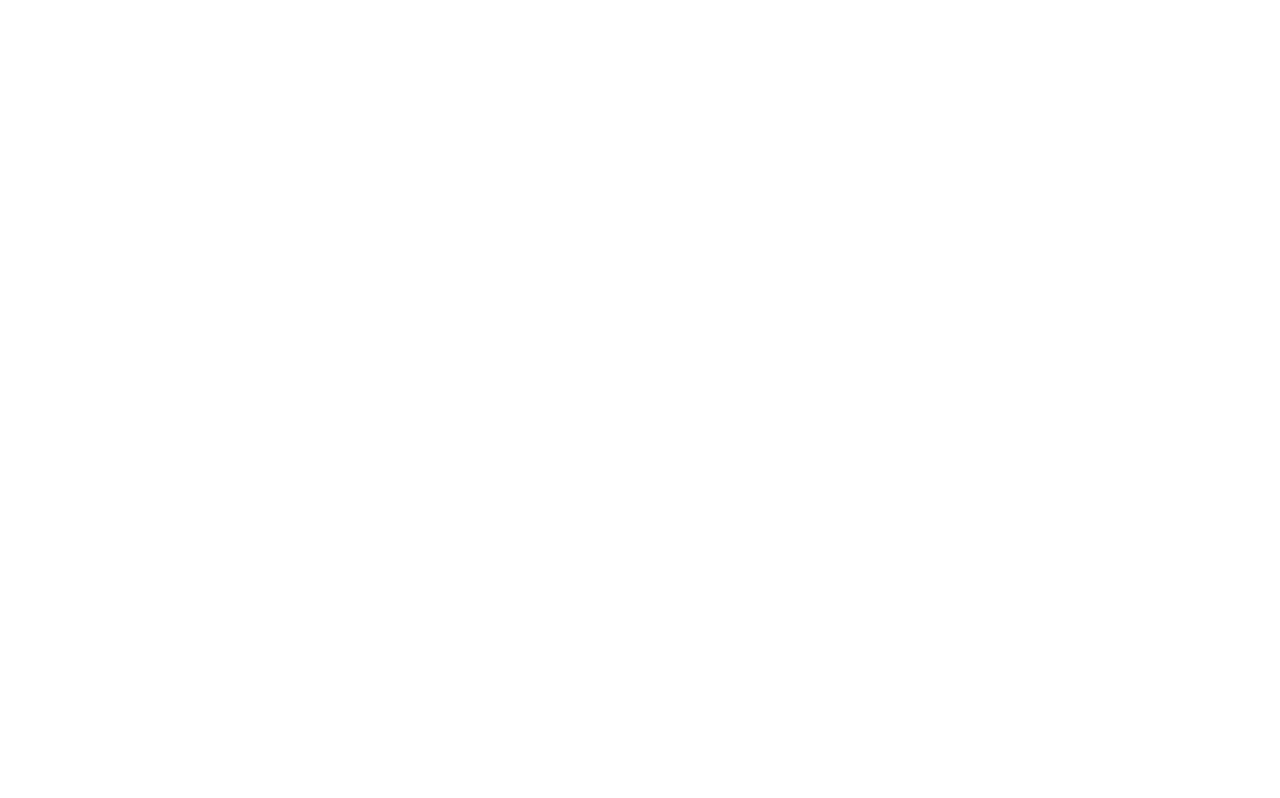
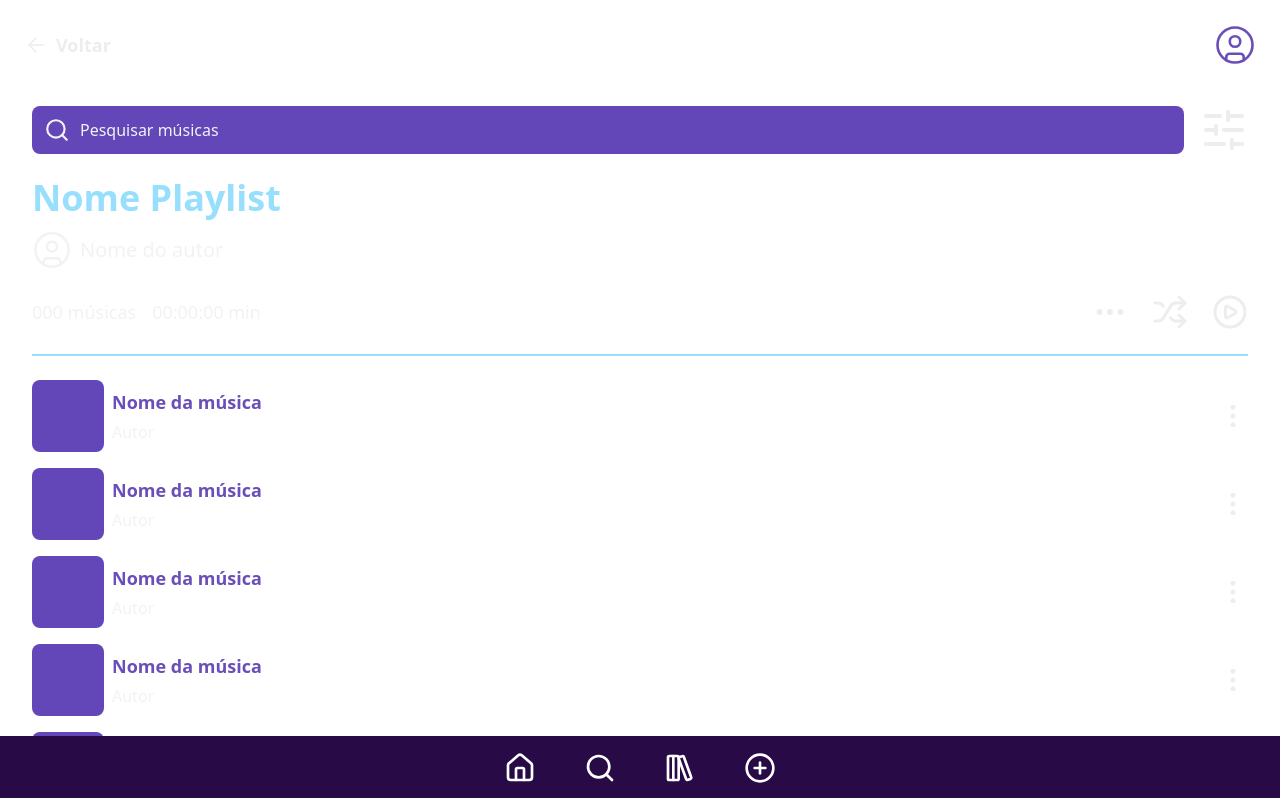
Before and after one commit to ilorenco/taprify, a React (Vite) app in the folder frontend/: page /playlist-details in a window 1280 px wide. Before the commit this address had no page. Shown: the top 798 px of the page. Built offline with nearby package versions, Linux system fonts and the light colour scheme.

Commit message:
feat: adiciona a página de detalhes das playlists

```diff
--- a/frontend/src/Router.jsx
+++ b/frontend/src/Router.jsx
@@ -5,6 +5,7 @@
 import { Home } from './pages/Home';
 import { Search } from './pages/Search';
 import { Library } from './pages/Library';
+import { PlaylistDetails } from './pages/PlaylistDetails';
 
 export function Router() {
     return (
@@ -16,6 +17,7 @@
                     <Route path="/" element={<Home />} />
                     <Route path="/search" element={<Search />} />
                     <Route path="/library" element={<Library />} />
+                    <Route path="/playlist-details" element={<PlaylistDetails />} />
                 </Route>
             </Routes>
         </BrowserRouter>
--- a/frontend/src/components/commons/Header/index.jsx
+++ b/frontend/src/components/commons/Header/index.jsx
@@ -5,13 +5,13 @@
 export function Header() {
     const location = useLocation();
     const isSearchPage = location.pathname === '/search';
-    const isLibraryPage = location.pathname === '/library';
+    const isLibraryOrPlaylistDetailsPage = location.pathname === '/library' || location.pathname === '/playlist-details';
 
     return (
         <div className="flex items-center justify-between py-6 px-6">
             {isSearchPage ? (
                 <h1 className="text-2xl font-bold text-blue-light">Pesquisar</h1>
-            ) : isLibraryPage ? (
+            ) : isLibraryOrPlaylistDetailsPage ? (
                 <button className="flex items-center gap-2">
                     <ArrowLeftIcon size={24} color="var(--color-base-input)" strokeWidth={1.5} className="cursor-pointer" />
                     <h1 className="text-lg font-bold text-base-input">Voltar</h1>
--- /dev/null
+++ b/frontend/src/pages/PlaylistDetails/components/TrackCard/index.jsx
@@ -0,0 +1,18 @@
+import { EllipsisVerticalIcon } from "lucide-react"
+
+export function TrackCard() {
+    return (
+        <div className="flex items-center justify-between">
+            <div className="w-full h-[72px] rounded-lg flex items-center gap-2">
+                <div className="w-[72px] h-[72px] bg-purple-ultra-violet rounded-lg"></div>
+                <div className="flex flex-col gap-1">
+                    <h1 className="font-semibold text-purple-royalty text-lg truncate">Nome da música</h1>
+                    <h2 className="font-medium text-base-card text-base">Autor</h2>
+                </div>
+            </div>
+            <div>
+                <EllipsisVerticalIcon size={30} color="var(--color-base-input)" strokeWidth={2} className="cursor-pointer" />
+            </div>
+        </div>
+    )
+}
--- /dev/null
+++ b/frontend/src/pages/PlaylistDetails/index.jsx
@@ -0,0 +1,86 @@
+import { SearchBar } from '../../components/ui/SearchBar';
+import { SlidersHorizontalIcon, CircleUserIcon, EllipsisIcon, ShuffleIcon, CirclePlayIcon } from 'lucide-react';
+import { TrackCard } from './components/TrackCard';
+
+export function PlaylistDetails() {
+    return (
+        <div className="flex flex-col h-full w-full px-4 md:px-6 lg:px-8 py-4">
+            {/* Seção fixa do cabeçalho */}
+            <div className="flex flex-col gap-4 md:gap-6">
+                <div className="flex items-center justify-between gap-3 md:gap-4">
+                    <SearchBar placeholder="Pesquisar músicas" />
+                    <SlidersHorizontalIcon
+                        size={32}
+                        color="var(--color-base-input)"
+                        strokeWidth={2}
+                        className="cursor-pointer shrink-0 sm:w-9 sm:h-9 md:w-10 md:h-10 lg:w-12 lg:h-12"
+                    />
+                </div>
+
+                <div className="flex flex-col gap-2 md:gap-3">
+                    <h1 className="text-xl sm:text-2xl md:text-3xl lg:text-4xl font-bold text-blue-light">
+                        Nome Playlist
+                    </h1>
+                    <div className="flex items-center gap-2">
+                        <CircleUserIcon
+                            size={32}
+                            color="var(--color-base-card)"
+                            strokeWidth={1.5}
+                            className="sm:w-9 sm:h-9 md:w-10 md:h-10"
+                        />
+                        <h2 className="font-medium text-base-card text-base sm:text-lg md:text-xl">
+                            Nome do autor
+                        </h2>
+                    </div>
+                </div>
+
+                <div className="flex items-center justify-between w-full">
+                    <div className="flex flex-col sm:flex-row items-start sm:items-center gap-2 sm:gap-4">
+                        <span className="font-medium text-base-card text-sm sm:text-base md:text-lg">
+                            000 músicas
+                        </span>
+                        <span className="font-medium text-base-card text-sm sm:text-base md:text-lg">
+                            00:00:00 min
+                        </span>
+                    </div>
+                    <div className="flex items-center gap-3 sm:gap-4 md:gap-6">
+                        <EllipsisIcon
+                            size={28}
+                            color="var(--color-base-input)"
+                            strokeWidth={2}
+                            className="cursor-pointer sm:w-8 sm:h-8 md:w-9 md:h-9"
+                        />
+                        <ShuffleIcon
+                            size={28}
+                            color="var(--color-base-input)"
+                            strokeWidth={2}
+                            className="cursor-pointer sm:w-8 sm:h-8 md:w-9 md:h-9"
+                        />
+                        <CirclePlayIcon
+                            size={28}
+                            color="var(--color-base-input)"
+                            strokeWidth={2}
+                            className="cursor-pointer sm:w-8 sm:h-8 md:w-9 md:h-9"
+                        />
+                    </div>
+                </div>
+
+                <hr className="border-blue-light border-t-2" />
+            </div>
+
+            {/* Área de rolagem dos tracks */}
+            <div className="flex-1 overflow-y-auto mt-4 md:mt-6">
+                <div className="flex flex-col gap-3 md:gap-4 pb-4">
+                    <TrackCard />
+                    <TrackCard />
+                    <TrackCard />
+                    <TrackCard />
+                    <TrackCard />
+                    <TrackCard />
+                    <TrackCard />
+                    <TrackCard />
+                </div>
+            </div>
+        </div>
+    )
+}
```
